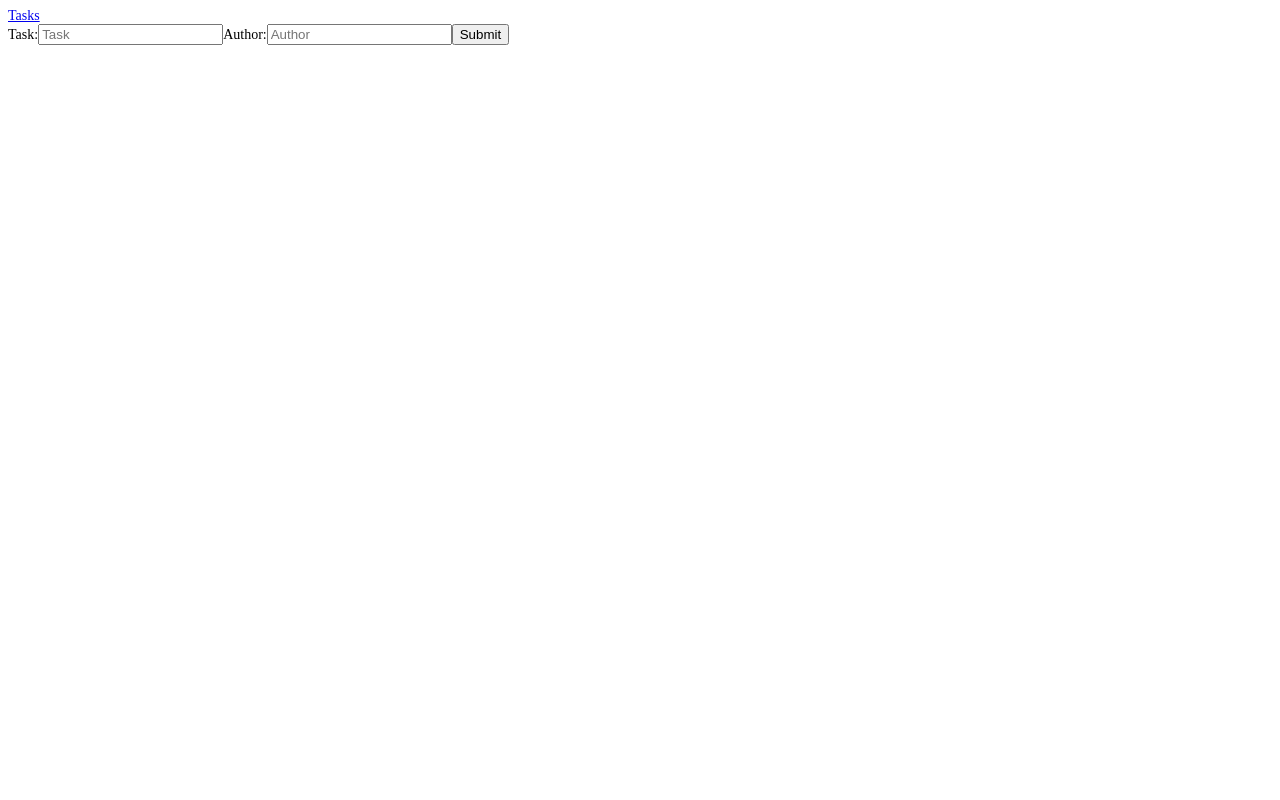
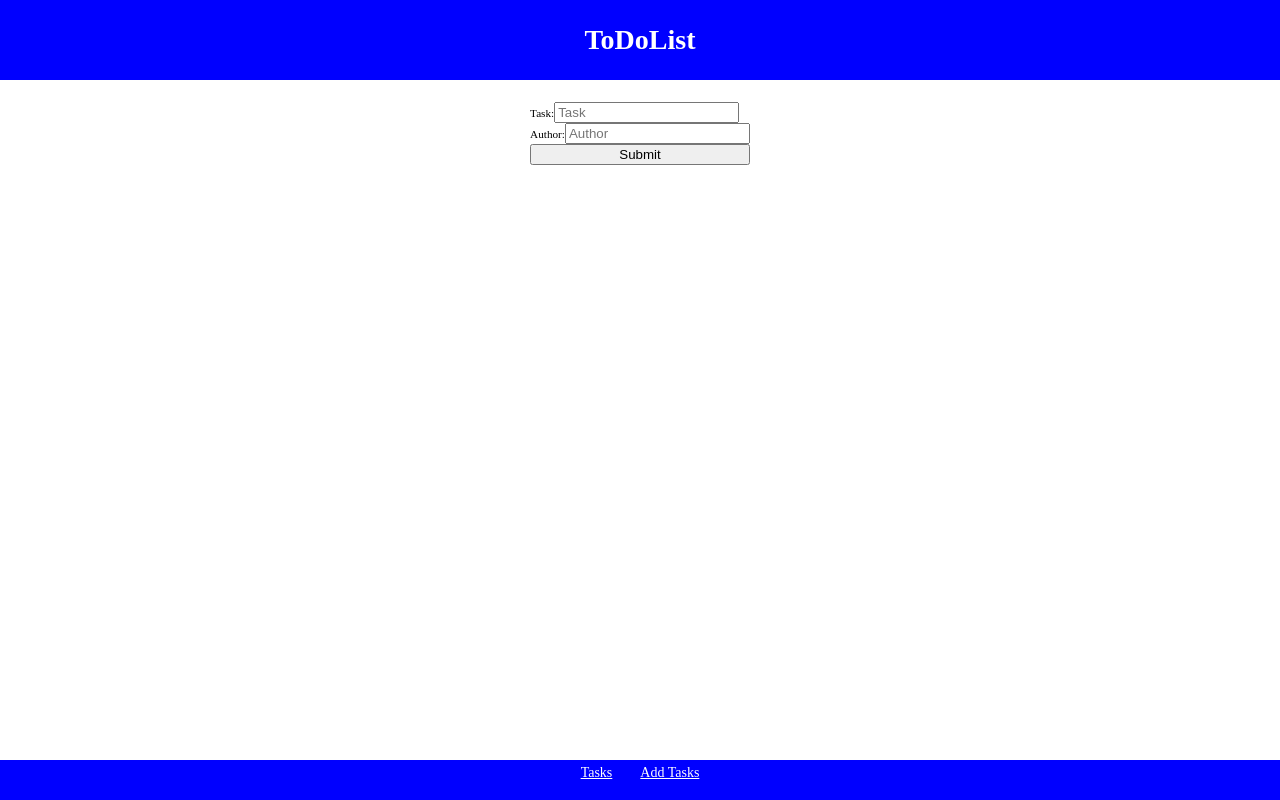
Before and after one commit to slawoe/todoapp, a React (Create React App) app: page /add in a window 1280 px wide. Built offline with nearby package versions, Linux system fonts and the light colour scheme.

Commit message:
add basic layout

```diff
--- a/src/App.css
+++ b/src/App.css
@@ -2,9 +2,60 @@
 *:before,
 *:after {
   box-sizing: border-box;
+  margin: 0;
 }
 
 html {
   box-sizing: border-box;
   font-size: 14px;
 }
+
+.mainBody {
+  width: 100vw;
+  height: 100vh;
+  margin: 0;
+  display: grid;
+  grid-template-rows: 10% auto 5%;
+}
+
+body header {
+  grid-row-start: 1;
+  grid-row-end: 2;
+  background: blue;
+  color: white;
+  width: 100vw;
+  text-align: center;
+  display: flex;
+  justify-content: center;
+  align-items: center;
+}
+
+main {
+  margin: 2em 0;
+  grid-row-start: 2;
+  grid-row-end: 3;
+  display: flex;
+  font-size: 0.8em;
+  justify-content: center;
+  align-items: space-between;
+}
+
+footer {
+  grid-row-start: 3;
+  grid-row-end: 4;
+  width: 100vw;
+  color: white;
+  background: blue;
+  padding: 5px;
+  display: flex;
+  flex-direction: column;
+  text-align: center;
+  align-items: center;
+  justify-content: space-between;
+}
+
+footer :any-link {
+  color: white;
+  text-align: center;
+  margin: 1em;
+}
--- a/src/App.js
+++ b/src/App.js
@@ -3,10 +3,17 @@ import "./App.css";
 import { BrowserRouter as Router, Switch, Route } from "react-router-dom";
 import Home from "./pages/Home";
 import AddTask from "./pages/AddTask";
+import Header from "./pages/Header";
+import Footer from "./pages/Footer";
 
 function App() {
   return (
     <Router>
+      <div className="mainBody">
+        <header>
+          <Header />
+        </header>
+        <main>
           <Switch>
             <Route path="/add">
               <AddTask />
@@ -15,6 +22,11 @@ function App() {
               <Home />
             </Route>
           </Switch>
+        </main>
+        <footer>
+          <Footer />
+        </footer>
+      </div>
     </Router>
   );
 }
--- /dev/null
+++ b/src/pages/AddTask.css
@@ -0,0 +1,4 @@
+.addTask--main {
+  display: flex;
+  flex-direction: column;
+}
--- a/src/pages/AddTask.js
+++ b/src/pages/AddTask.js
@@ -1,6 +1,6 @@
 import React, { useState } from "react";
-import { Link } from "react-router-dom";
 import postToDo from "../api/postToDo";
+import "./AddTask.css";
 
 function AddTask() {
   const [task, setTask] = useState("");
@@ -22,8 +22,7 @@ function AddTask() {
 
   return (
     <div>
-      <Link to="/">Tasks</Link>
-      <form onSubmit={handleSubmit}>
+      <form onSubmit={handleSubmit} className="addTask--main">
         <label>
           Task:
           <input placeholder="Task" value={task} onChange={taskChange} />
--- /dev/null
+++ b/src/pages/Footer.js
@@ -0,0 +1,13 @@
+import React from "react";
+import { Link } from "react-router-dom";
+
+function Footer(props) {
+  return (
+    <div className="footer">
+      <Link to="/">Tasks</Link>
+      <Link to="/add">Add Tasks</Link>
+    </div>
+  );
+}
+
+export default Footer;
--- /dev/null
+++ b/src/pages/Header.js
@@ -0,0 +1,11 @@
+import React from "react";
+
+function Header(props) {
+  return (
+    <div>
+      <h1>ToDoList</h1>
+    </div>
+  );
+}
+
+export default Header;
--- a/src/pages/Home.js
+++ b/src/pages/Home.js
@@ -1,6 +1,5 @@
 import React, { useEffect, useState } from "react";
 import fetchToDos from "../api/fetchToDos";
-import { BrowserRouter as Link } from "react-router-dom";
 
 function Home() {
   const [toDos, setToDos] = useState(null);
@@ -17,7 +16,6 @@ function Home() {
   //   }
   return (
     <div>
-      <Link to="/add">Add Task</Link>
       {toDos?.map((todo) => (
         <h3 key={todo.id}>{todo.task}</h3>
       ))}
```
Lines whose indentation alone changed are shown as unchanged.
